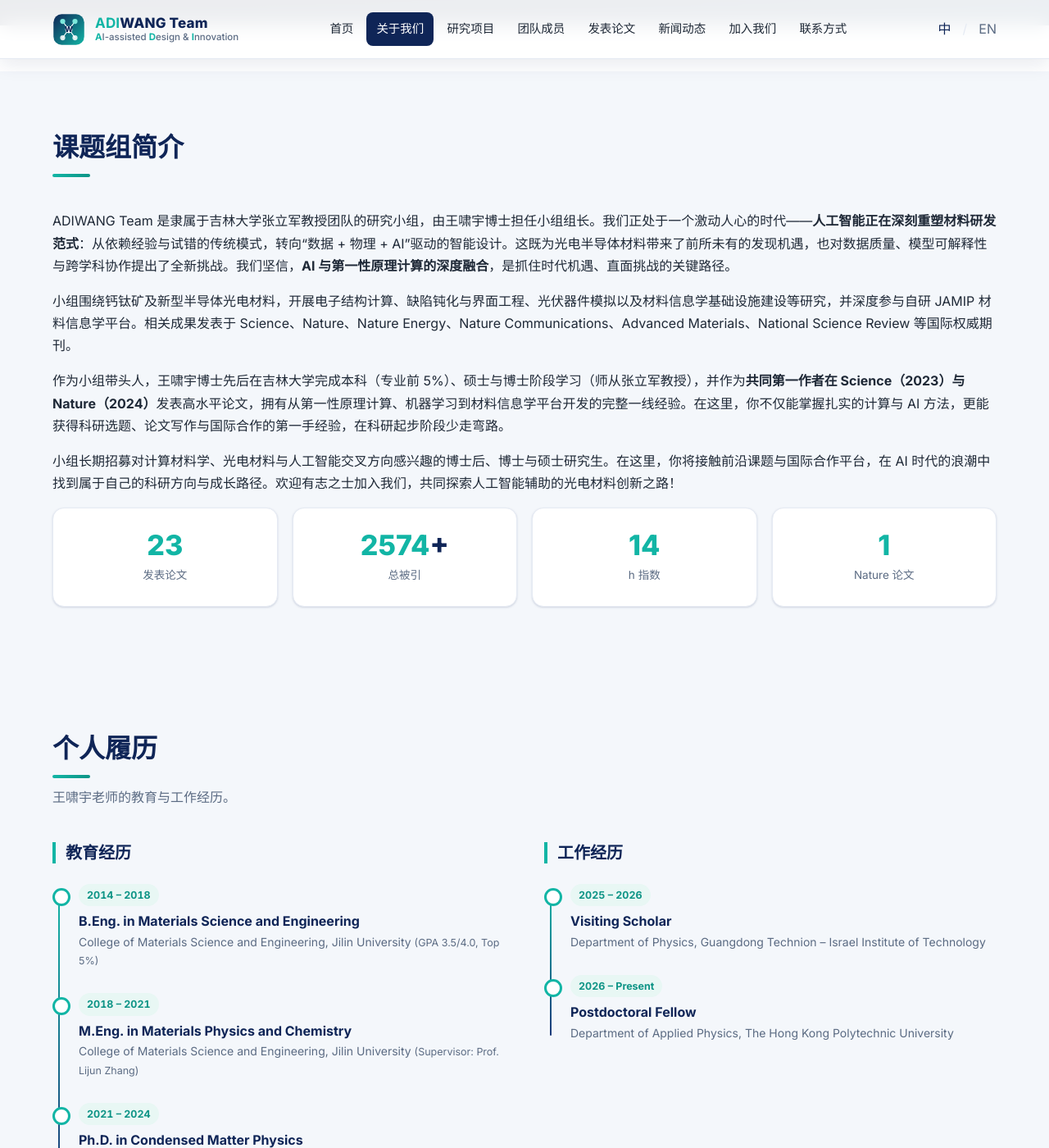
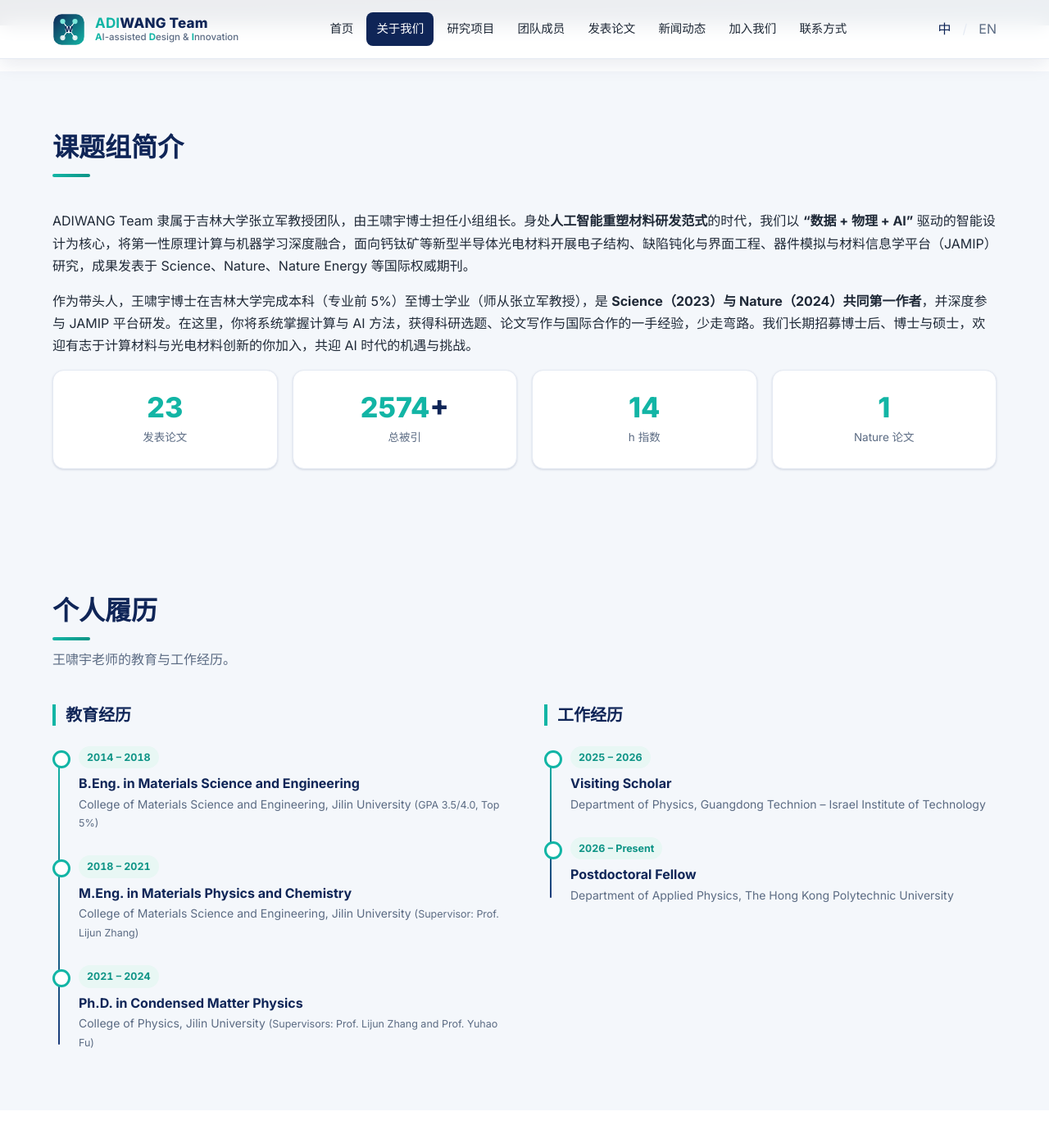
Before and after one commit to Wang-Xiaoyu2021/Wang-Xiaoyu2021.github.io, a Jekyll site: the page built from pages/about.md, in a window 1280 px wide and 1400 px high, scrolled down 271 px. Shown: the whole window at 82% size. Built offline with Jekyll 4.4.1, drawn with Linux system fonts in a browser that asks for light colours.

Commit message:
content: 简介合并凝练为2段 + .prose 加 text-wrap:pretty 避免单字孤立成行，中英文同步

```diff
--- a/assets/css/main.css
+++ b/assets/css/main.css
@@ -749,6 +749,7 @@ p { margin: 0 0 1em; }
 /* ============================================================
    通用正文 / Markdown
    ============================================================ */
+.prose { text-wrap: pretty; }
 .prose h2 { font-size: 22px; margin: 28px 0 14px; }
 .prose h3 { font-size: 18px; margin: 22px 0 10px; }
 .prose ul, .prose ol { padding-left: 22px; }
--- a/pages/about.md
+++ b/pages/about.md
@@ -13,10 +13,8 @@ permalink: /about/
       <h2 class="section-title">课题组简介</h2>
     </div>
     <div class="prose">
-      <p>ADIWANG Team 是隶属于吉林大学张立军教授团队的研究小组，由王啸宇博士担任小组组长。我们正处于一个激动人心的时代——<strong>人工智能正在深刻重塑材料研发范式</strong>：从依赖经验与试错的传统模式，转向“数据 + 物理 + AI”驱动的智能设计。这既为光电半导体材料带来了前所未有的发现机遇，也对数据质量、模型可解释性与跨学科协作提出了全新挑战。我们坚信，<strong>AI 与第一性原理计算的深度融合</strong>，是抓住时代机遇、直面挑战的关键路径。</p>
-      <p>小组围绕钙钛矿及新型半导体光电材料，开展电子结构计算、缺陷钝化与界面工程、光伏器件模拟以及材料信息学基础设施建设等研究，并深度参与自研 JAMIP 材料信息学平台。相关成果发表于 Science、Nature、Nature Energy、Nature Communications、Advanced Materials、National Science Review 等国际权威期刊。</p>
-      <p>作为小组带头人，王啸宇博士先后在吉林大学完成本科（专业前 5%）、硕士与博士阶段学习（师从张立军教授），并作为<strong>共同第一作者在 Science（2023）与 Nature（2024）</strong>发表高水平论文，拥有从第一性原理计算、机器学习到材料信息学平台开发的完整一线经验。在这里，你不仅能掌握扎实的计算与 AI 方法，更能获得科研选题、论文写作与国际合作的第一手经验，在科研起步阶段少走弯路。</p>
-      <p>小组长期招募对计算材料学、光电材料与人工智能交叉方向感兴趣的博士后、博士与硕士研究生。在这里，你将接触前沿课题与国际合作平台，在 AI 时代的浪潮中找到属于自己的科研方向与成长路径。欢迎有志之士加入我们，共同探索人工智能辅助的光电材料创新之路！</p>
+      <p>ADIWANG Team 隶属于吉林大学张立军教授团队，由王啸宇博士担任小组组长。身处<strong>人工智能重塑材料研发范式</strong>的时代，我们以 <strong>“数据 + 物理 + AI”</strong> 驱动的智能设计为核心，将第一性原理计算与机器学习深度融合，面向钙钛矿等新型半导体光电材料开展电子结构、缺陷钝化与界面工程、器件模拟与材料信息学平台（JAMIP）研究，成果发表于 Science、Nature、Nature Energy 等国际权威期刊。</p>
+      <p>作为带头人，王啸宇博士在吉林大学完成本科（专业前 5%）至博士学业（师从张立军教授），是 <strong>Science（2023）与 Nature（2024）共同第一作者</strong>，并深度参与 JAMIP 平台研发。在这里，你将系统掌握计算与 AI 方法，获得科研选题、论文写作与国际合作的一手经验，少走弯路。我们长期招募博士后、博士与硕士，欢迎有志于计算材料与光电材料创新的你加入，共迎 AI 时代的机遇与挑战。</p>
     </div>
 
     <div class="stats-row">
```
Also changed, not shown: pages/en/about.md (+2 -4 lines).
